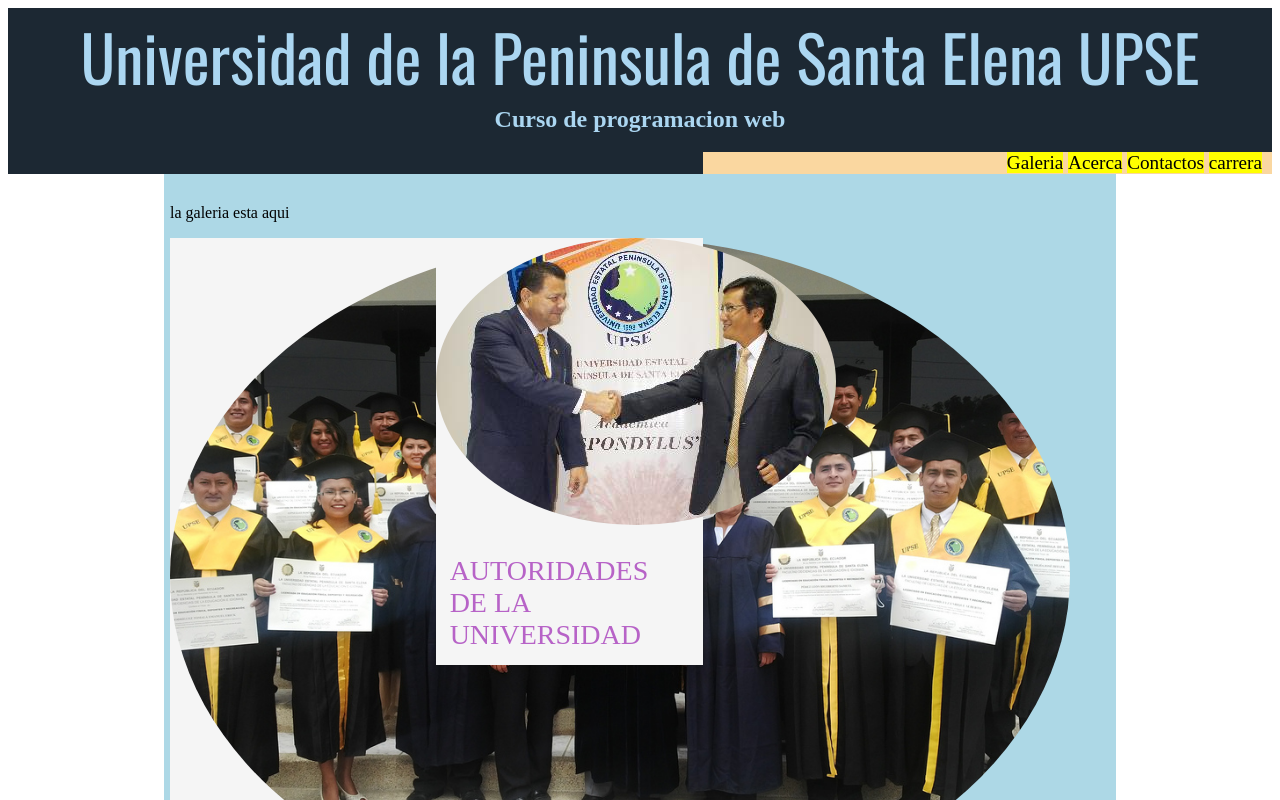
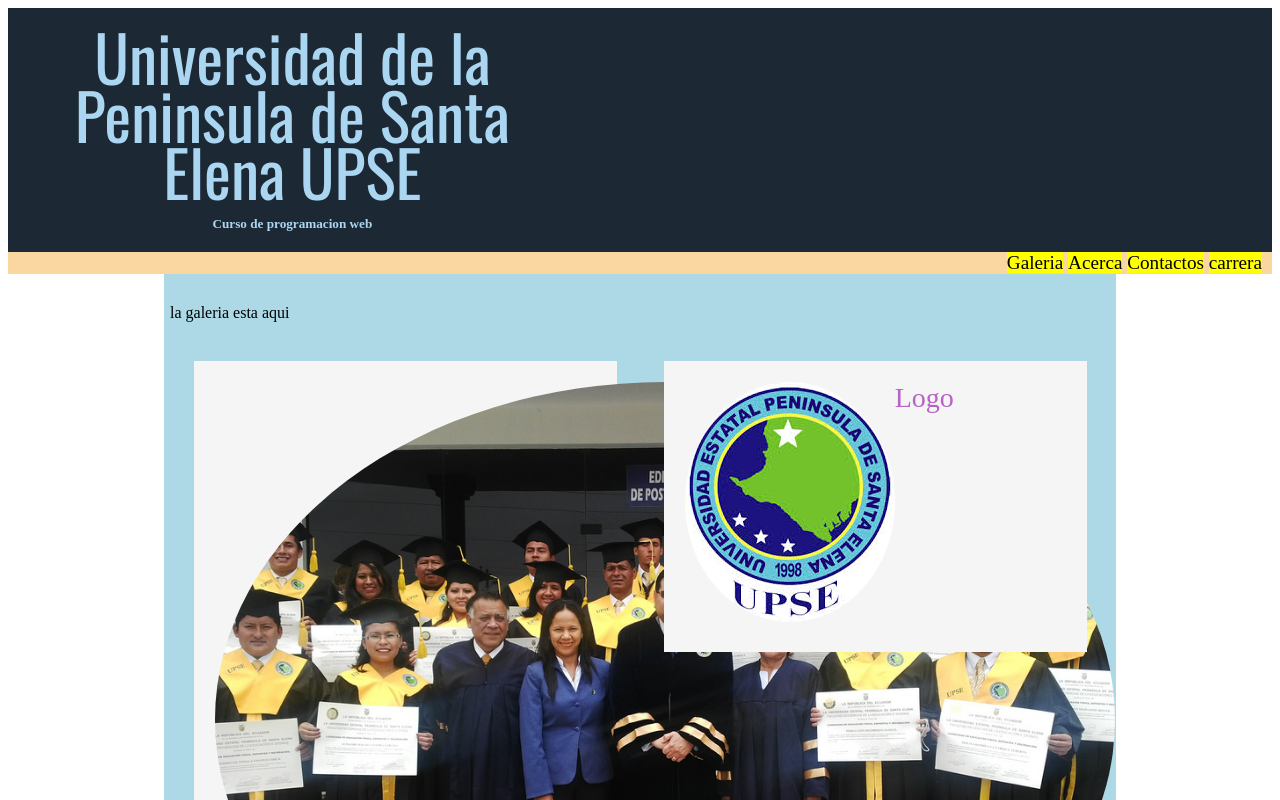
Before and after one commit to JENNYPILAY/UPSE_PROGRAMACIONWEB, a plain HTML site: page index.html in a window 1280 px wide. Shown: the top 800 px of the page. Drawn offline with nearby package versions, Linux system fonts and the light colour scheme.

Commit message:
modoficaciones

```diff
--- a/css/main.css
+++ b/css/main.css
@@ -44,14 +44,14 @@ header
 
 #galeria  li {
 			float: left;
-		 	width: 20 %;
-		 	margin: 2.5;
+		 	width: 45%;
+		 	margin: 2.5%;
 		 	background-color: #f5f5f5;
 		 	color: #bdc3c7; /**sin unir %fotos bajo en el pie d pag (o auto)**/
 
 }
 
-#galeria li a p {
+#galeria li p {
 				margin: 0;
 				padding: 5%;
 				font-size: 1.75em;
@@ -147,7 +147,7 @@ footer
 	margin: 0;
 	font-size: 0.9em;
 	}
-	.contact-info a {
+.contact-info a {
 	display: block;
 	min-height:  20px;
 	background-repeat: no-repeat;
--- a/css/responsi.css
+++ b/css/responsi.css
@@ -19,11 +19,24 @@
 				margin: 0 5% 120px 0;
 			}
 
-nav{
+}
+
+@media screen and (min-width: 660px)
+{
+nav {
 	background: none;
 	float: right;font-size: 1.125em
 	margin-right: 5%;
 	text-align: right;
-	width:  45%;
+	width:  100%;
 }
+#logo{float: left;
+margin-left: 5%;
+text-align: left;
+width: 45%;
 }
+h1{ font-size: 1.5em;}
+h2{ font-size: 0.825em;
+margin-bottom: 20px;
+ }
+}
--- a/index.html
+++ b/index.html
@@ -18,6 +18,7 @@
 	}
 
 </style>
+
 	<title> Mi primera pagina </title>
 	<meta charset="UTF -8">
 		<link rel="stylesheet" href="css/normalize.css">
@@ -27,6 +28,7 @@
 	<META name ="keywords" content ="UPSE,Universidad Peninsula, Santa Elena, Ecuador">
 	<meta name ="description" content ="Universidad Peninsula, Santa Elena, Ecuador">
 	<meta name = "author" content = "Angel Morales , Marisol Cantos." >
+	<meta name="viewport" content="widht=device-widht,initial-scale=1.0">
 </head>
 <body>
 <header>
@@ -50,25 +52,24 @@
 </ul>
 <div id="wrapper">
 <section>
-<ul
-< id="galeria">
+<ul id="galeria">
 	<p> la galeria esta aqui </p>
 	</li>
 		<li>
-			<a href="img/graduacion.jpg" >
-			<img src="img/graduacion.jpg" alt ="GRADUADOS EN UPSE" class="profile-photo"><p> GRADUADOS EN UPSE"</p>
-			</a>
+			<p>
+			<img src="img/graduacion.jpg" alt ="GRADUADOS EN UPSE" class="profile-photo">GRADUADOS EN UPSE"
+			</p>
 		</li>
 		<li>
-				<a href="img/autoridades upse.jpg" class= >
-				<img src="img/autoridades upse.jpg" alt="panoramic"class="profile-photo"><p> AUTORIDADES DE LA UNIVERSIDAD</p>
-				</a>
+			<p>
+			<img src="img/logo.jpg" alt ="UPSE LOGO" class="profile-photo">Logo
+			</p>
+		</li>
+		<li>
+				<p>
+				<img src="img/autoridades upse.jpg" alt ="panoramic"class="profile-photo">AUTORIDADES DE LA UNIVERSIDAD
+				</p>
 				</li>
-		<li>
-			<a href="img/logo.jpg" >
-			<img src="img/logo.jpg" alt="UPSE LOGO"> <p>Logo de la Universidad</p>
-			</a>
-		</li>
 </ul>
 
 </section>
```
Also changed, not shown: about.html (+1 -0 lines), carreras .html (+1 -0 lines), contacts.html (+4 -4 lines).
